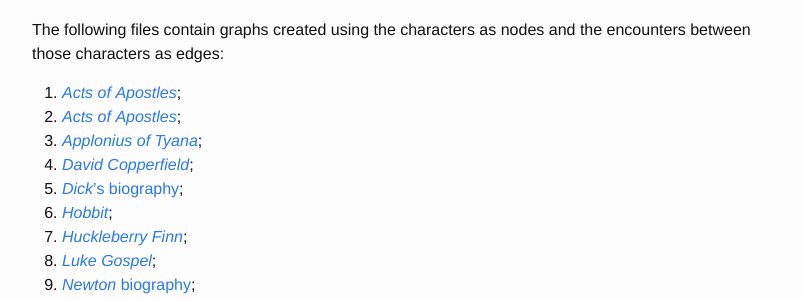
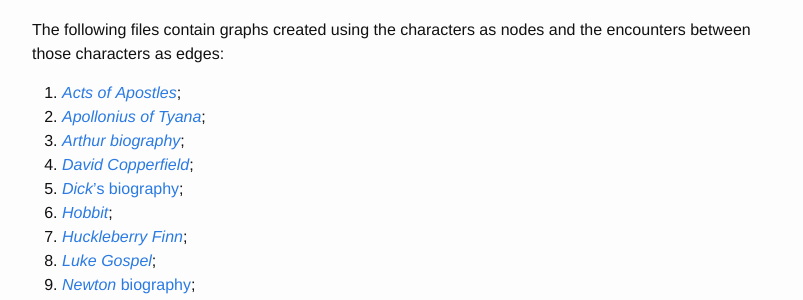
Before and after one commit to ajholanda/ajholanda.github.io, a Jekyll site: the page built from charnet.md, in a window 1280 px wide and 900 px high, scrolled down 782 px. Shown: the part 152-452 px from the top of the window, without its empty margins (238-1041 px from the left). Built offline with Jekyll 4.4.1, drawn with Linux system fonts in a browser that asks for light colours.

Commit message:
fix wrong remotion of arthur

```diff
--- a/charnet.md
+++ b/charnet.md
@@ -48,8 +48,8 @@ The following files contain graphs created using the characters as
 nodes and the encounters between those characters as edges:
 
 1. [_Acts_ _of_ _Apostles_](https://github.com/ajholanda/charnet/blob/master/data/acts.dat);
-2. [_Acts_ _of_ _Apostles_](https://github.com/ajholanda/charnet/blob/master/data/acts.dat);
-3. [_Applonius_ _of_ _Tyana_](https://github.com/ajholanda/charnet/blob/master/data/apollonius.dat);
+3. [_Apollonius_ _of_ _Tyana_](https://github.com/ajholanda/charnet/blob/master/data/apollonius.dat);
+2. [_Arthur_ _biography_](https://github.com/ajholanda/charnet/blob/master/data/arthur.dat);
 4. [_David_ _Copperfield_](https://github.com/ajholanda/charnet/blob/master/sgb/david.dat);
 5. [_Dick_'s biography](https://github.com/ajholanda/charnet/blob/master/data/dick.dat);
 6. [_Hobbit_](https://github.com/ajholanda/charnet/blob/master/data/hobbit.dat);
```
